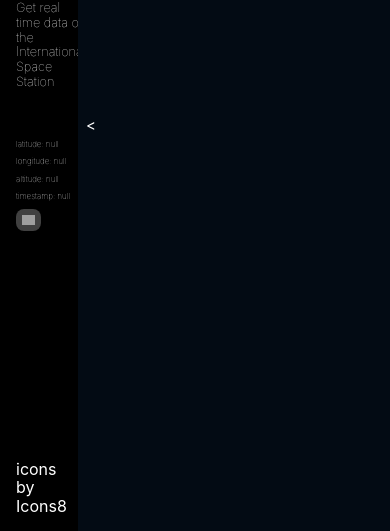
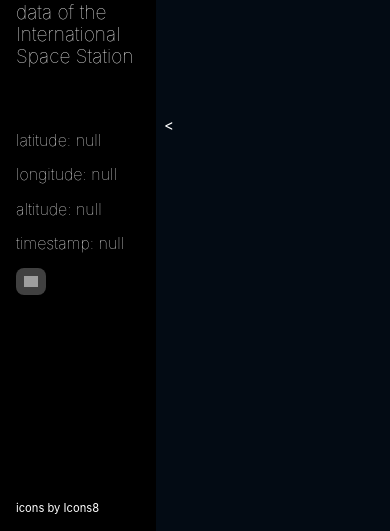
Before and after one commit to patografx/ISS_Position, a React app: page / in a window 390 px wide. Shown: the part 313-844 px from the top of the page. Built offline with nearby package versions, Linux system fonts and the light colour scheme; no server answers; grey boxes are pictures that could not be loaded.

Commit message:
fix mobile responsive

```diff
--- a/src/component/Map.css
+++ b/src/component/Map.css
@@ -25,9 +25,33 @@ h3 {
 
 
 /*Desktop*/
-.mainData {
-  /* Other styles */
+#mainData {
+  width: 20%;
   transition: width 0.3s ease;
+}
+
+#mainData.hidden{
+ width: 0;
+}
+
+#hideButton {
+  top: 50%;
+  position: absolute;
+  background-color: #030b14;
+  color: #ffffff;
+  font-size: 15px;
+  transition: left 0.3s ease;
+  left: 20%;
+}
+
+#hideButton.hidden {
+  top: 50%;
+  position: absolute;
+  background-color: #030b14;
+  color: #ffffff;
+  font-size: 15px;
+  transition: left 0.3s ease;
+  left: 0;
 }
 
 .mapButton {
@@ -59,18 +83,22 @@ h3 {
   /* Adjust the scale factor as needed */
 }
 
-.hideButton {
-  background-color: #030b14;
-  color: #ffffff;
-  font-size: 15px;
-  transition: left 0.3s ease;
-}
+
 
 /* Mobile */
 @media (max-width: 590px) {
   .mapButton {
     width: 35px;
   }
+
+  #mainData {
+    width: 40%;
+  }
+
+  #hideButton {
+    left: 40%;
+  }
+
 }
 
 
@@ -105,6 +133,7 @@ h3 {
   h3 {
     font-size: 1.2rem;
   }
+
   .mapButton {
     width: 50px;
   }
@@ -129,55 +158,54 @@ h3 {
 }
 
 @media (max-width: 690px) {
-  h1 {
-    font-size: 1.5rem;
-  }
 
-  h2 {
-    font-size: 1.2rem;
-  }
 
   h3 {
     font-size: 0.8rem;
   }
+
   .mapButton {
     width: 35px;
   }
 }
 
 @media (max-width: 590px) {
-  h1 {
-    font-size: 1.2rem;
-  }
-
-  h2 {
-    font-size: 0.9rem;
-  }
 
   h3 {
-    font-size: 0.6rem;
+    font-size: 1rem;
   }
 
   .mapButton {
     width: 30px;
   }
+
+  #icon8{
+    font-size: .7rem;
+  }
 }
 
-@media (max-width: 470px) {
-  h1 {
-    font-size: 1rem;
-  }
-
-  h2 {
-    font-size: 0.8rem;
-  }
+@media (max-width: 370px) {
 
   h3 {
-    font-size: 0.5rem;
+    font-size: 0.9rem;
   }
 
   .mapButton {
     width: 25px;
-    padding: 9%;
   }
 }
+
+@media (max-width: 300px) {
+
+  #mainData {
+    width: 50%;
+  }
+
+  #hideButton {
+    left: 50%;
+  }
+
+  h3 {
+    font-size: 0.9rem;
+  }
+}
--- a/src/component/Map.js
+++ b/src/component/Map.js
@@ -18,17 +18,24 @@ const Map = ({ latitude, longitude, altitude, timestamp, position }) => {
         popupAnchor: [0, -41]
     });
 
-
     const [isExpanded, setIsExpanded] = useState(true);
 
-    function handleButtonClick() {
-        setIsExpanded(!isExpanded);
-    }
+
+    function toggleExpanded() {
+        const mainDataElement = document.getElementById("mainData");
+        const hideButtonElement = document.getElementById("hideButton");
+        if (mainDataElement && hideButtonElement) {
+          mainDataElement.classList.toggle("hidden");
+          hideButtonElement.classList.toggle("hidden");
+          setIsExpanded(!isExpanded);
+        }
+      }
+
 
     return (
         <div>
             <div className="flex vh-100">
-                <div className="mainData absolute h-100 flex flex-wrap flex-column justify-center bg-black z-999 overflow-hidden" style={{ width: isExpanded ? '20%' : '0' }}>
+                <div id="mainData" className="absolute h-100 flex flex-wrap flex-column justify-center bg-black z-999 overflow-hidden">
                     <div className="pa3 pt0 tl">
                         <h1 className="">ISS Position</h1>
                         <h2 className="fw1">Get real time data of the International Space Station</h2>
@@ -45,11 +52,11 @@ const Map = ({ latitude, longitude, altitude, timestamp, position }) => {
                         </div>
                     </div>
                     <div className="pa3 justify-between items-end flex-wrap absolute bottom-0">
-                        <a className="no-underline link white" href="https://icons8.com/icon/uRvqauJrCCGj/iss" target="blank">icons by Icons8</a>
+                        <a id="icon8" className="no-underline link white" href="https://icons8.com/icon/uRvqauJrCCGj/iss" target="blank">icons by Icons8</a>
                     </div>
                 </div>
-                <div className="hideButton flex items-center" style={{ top: '50%', left: isExpanded ? '20%' : '0', position: 'absolute' }}>
-                    <button className="hideButton pa2 pointer b--none outline-0 z-9999" onClick={handleButtonClick}>
+                <div className="hideButton flex items-center">
+                <button id="hideButton" className="pa2 pointer b--none outline-0 z-9999" onClick={toggleExpanded}>
                         {isExpanded ? "<" : ">"}
                     </button>
                 </div>
```
